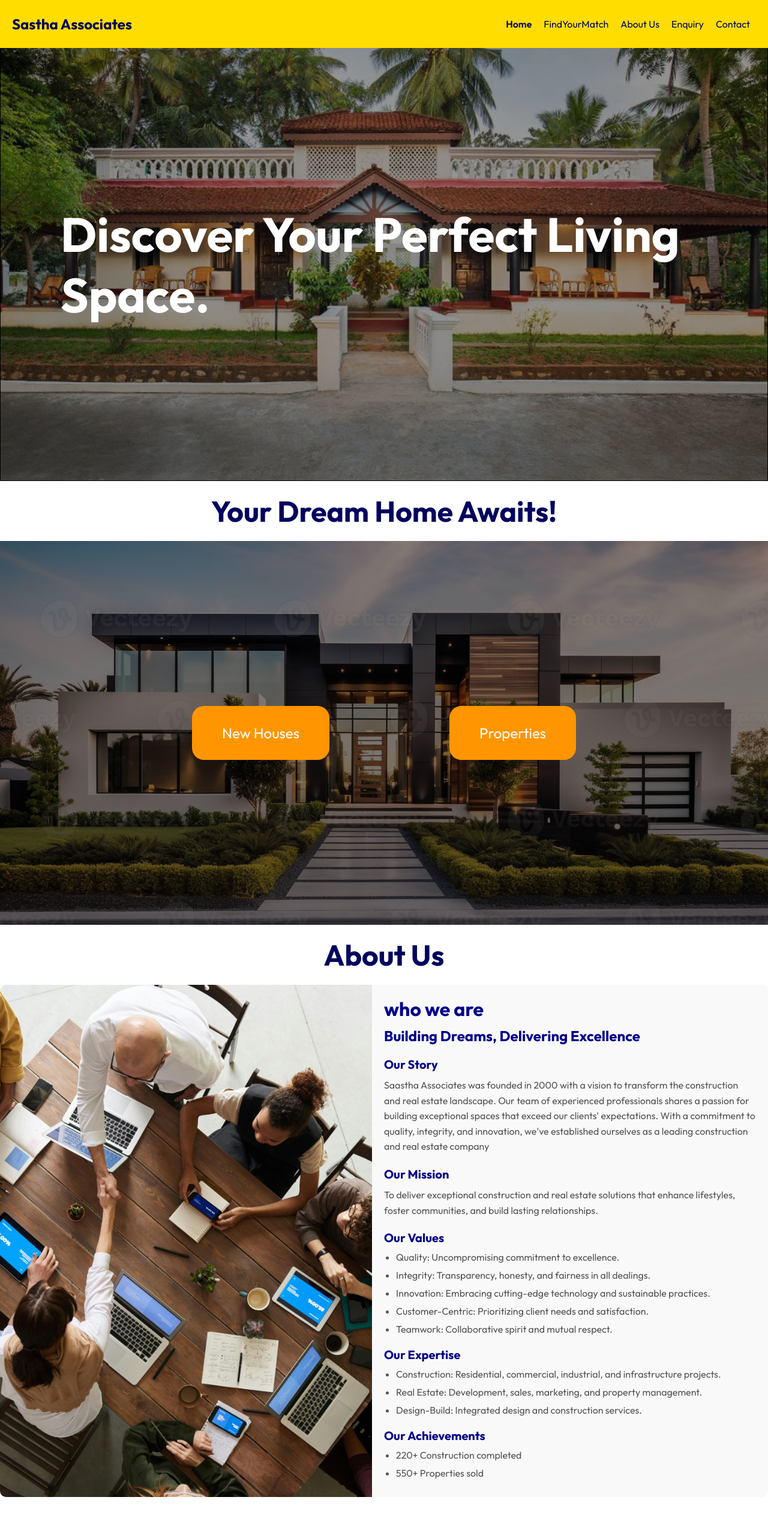
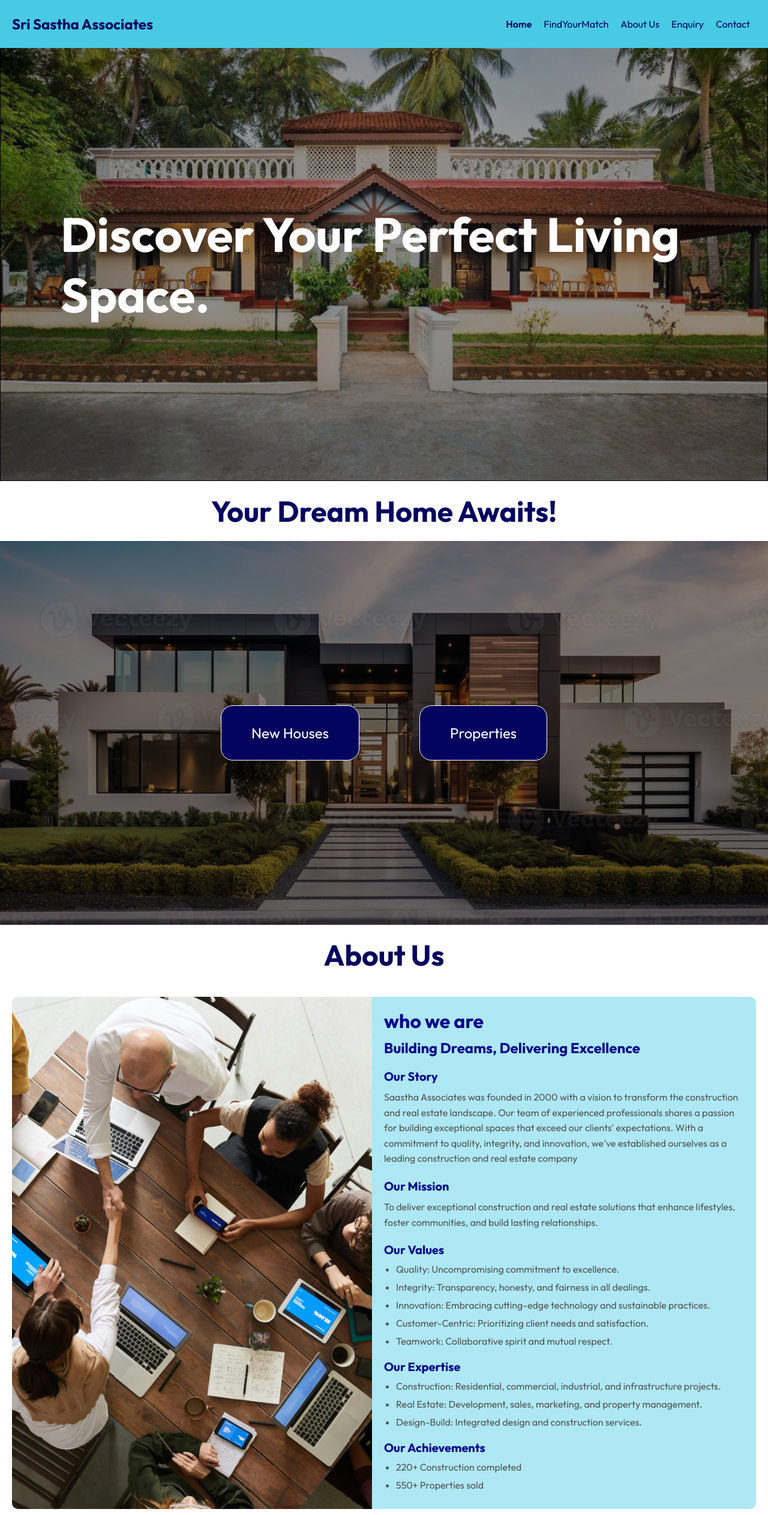
Before and after one commit to kuttysri07/sastha-associates, a React (Create React App) app in the folder IRC/: page / in a window 1280 px wide. Shown: the top 2526 px of the page at 60% size. Built offline with nearby package versions, Linux system fonts and the light colour scheme; no server answers.

Commit message:
for design

```diff
--- a/IRC/src/Components/About/about.css
+++ b/IRC/src/Components/About/about.css
@@ -12,7 +12,7 @@
   width: 100%;
   border-radius: 10px;
   overflow: hidden;
-
+  margin: 20px;
 }
 .left{
   display: flex;
@@ -41,7 +41,8 @@
   padding: 20px;
   flex: 1;
   text-align: left;
-  background-color: #f9f9f9;
+  background-color: #ade8f4;
+
 }
 
 .right h1 {
@@ -118,10 +119,16 @@
     display: block;
     width: 600px;
   }
+  .aboutbox {
+    margin: 5px;
+  }
 }
 
 /* Responsive design for mobile devices */
 @media (max-width: 480px) {
+  .aboutbox {
+    margin: 5px;
+  }
   .heading {
     font-size: 2rem;
   }
--- a/IRC/src/Components/Buyerpage/Buyerpage.jsx
+++ b/IRC/src/Components/Buyerpage/Buyerpage.jsx
@@ -56,7 +56,7 @@ const Buyerpage = () => {
 
             <Nav2 />
 
-            <h1 className="buyer-title">Buyers</h1>
+            <h1 className="buyer-title">New Houses</h1>
               <Search />
 
             {err ? (
--- a/IRC/src/Components/Buyerpage/buyerpage.css
+++ b/IRC/src/Components/Buyerpage/buyerpage.css
@@ -67,7 +67,7 @@
 
 /* More button styles */
 .more {
-  background: linear-gradient(to right, #ff8800, #ffcc00);
+  background: linear-gradient(to right, #03045e, #0096c7);
   color: white;
   padding: 10px 20px;
   border: none;
@@ -76,10 +76,6 @@
   margin-top: 15px;
   font-weight: bold;
   transition: background 0.3s ease;
-}
-
-.more:hover {
-  background: linear-gradient(to right, #ff7700, #ffb300);
 }
 
 .morehide {
@@ -99,7 +95,7 @@
   width: 300px;
   padding: 10px 20px;
   border-radius: 25px;
-  background-color: rgba(255, 234, 0, 0.75);
+  background-color: #ade8f4;
   color: black;
   border: none;
   outline: none;
@@ -107,7 +103,7 @@
 
 .search button {
   padding: 10px 25px;
-  background-color: #ff8800;
+  background-color: #03045e;
   border: none;
   border-radius: 25px;
   font-weight: bold;
@@ -116,7 +112,7 @@
 }
 
 .search button:hover {
-  background-color: black;
+  background-color: #0096c7;
   color: white;
 }
 
--- a/IRC/src/Components/Contact/Contact.jsx
+++ b/IRC/src/Components/Contact/Contact.jsx
@@ -23,7 +23,7 @@ const Contact = () => {
           <img src={phone} alt="Call Us" />
         </div>
         <h3>CALL US</h3>
-        <p>Saastha Associates Office</p>
+        <p>Sastha Associates Office</p>
 
         <a href="tel:+919363412625 " className='contact-detail'> +91 93634 12625  </a> <br />
 
--- a/IRC/src/Components/Contact/contact.css
+++ b/IRC/src/Components/Contact/contact.css
@@ -3,7 +3,7 @@
   justify-content: space-around;
   align-items: center;
   padding: 40px;
-  background-color: #ffc300; /* Light purple background */
+  background-color: #ade8f4;
 }
 
 /* Contact item box */
--- a/IRC/src/Components/Enquiry/enquiry.css
+++ b/IRC/src/Components/Enquiry/enquiry.css
@@ -3,7 +3,7 @@
   justify-content: center;
   align-items: center;
   height: 90vh;
-  background-color: #ffc300; /* Light purple background */
+  background-color: #ade8f4; /* Light purple background */
   padding: 20px; /* Added padding for smaller screens */
 }
 
@@ -67,7 +67,7 @@ textarea.form-control {
 .submit-btn {
   display: inline-block;
   width: 100%;
-  background-color: #ff9500;
+  background-color: #023e8a;
   color: #fff;
   padding: 15px;
   border: none;
@@ -78,7 +78,7 @@ textarea.form-control {
 }
 
 .submit-btn:hover {
-  background-color: #ff7b00;
+  background-color: #0077b6;
 }
 
 /* Media queries for responsiveness */
--- a/IRC/src/Components/FindyourMatch/find.css
+++ b/IRC/src/Components/FindyourMatch/find.css
@@ -19,22 +19,23 @@
 
   .findbox {
     display: flex;
-    gap: 200px;
+    gap: 100px;
     justify-content: center;
     align-items: center;
+    flex-wrap: wrap;
   }
 
   .findbtn {
-    background-color: #ff9500;
+    background-color: #03045e;
     padding: 30px 50px;
     border-radius: 20px;
     color: white;
     font-size: 1.5rem;
+    border: 1px solid white;
   }
 
   .findbtn:hover {
-    background-color: #ff7b00;
-    border: 1px solid white;
+    background-color: #0077b6;
     cursor: pointer;
   }
 
--- a/IRC/src/Components/Nav/Nav.jsx
+++ b/IRC/src/Components/Nav/Nav.jsx
@@ -16,7 +16,7 @@ const Nav = () => {
     <Fragment>
         <nav className='navcontainer'>
           <img className='hamburger' src={hamburger} alt=""  onClick={menutoggle}/>
-            <h1>Sastha Associates</h1>
+            <h1>Sri Sastha Associates</h1>
             <ul className={menu ? 'reset': 'navcontent'}>
             <li>
             <ScrollLink
--- a/IRC/src/Components/Nav/nav.css
+++ b/IRC/src/Components/Nav/nav.css
@@ -3,7 +3,7 @@ nav{
     display: flex;
     justify-content: space-between;
     align-items: center;
-    background-color: #ffdd00;
+    background-color: #48cae4;
     color: #03045e;
     position: fixed;
     width: 100%;
--- a/IRC/src/Components/Nav2/Nav2.jsx
+++ b/IRC/src/Components/Nav2/Nav2.jsx
@@ -25,7 +25,7 @@ const Nav2 = () => {
     <Fragment>
       <nav className='navcontainer'>
         <img className='hamburger' src={hamburger} alt="" onClick={menutoggle} />
-        <h1>Sastha Associates</h1>
+        <h1>Sri Sastha Associates</h1>
         <ul className={menu ? 'reset' : 'navcontent'}>
           <li><Link to={"/"} style={{ color: "#03045e", textDecoration: "none" }}>Home</Link></li>
 
```
